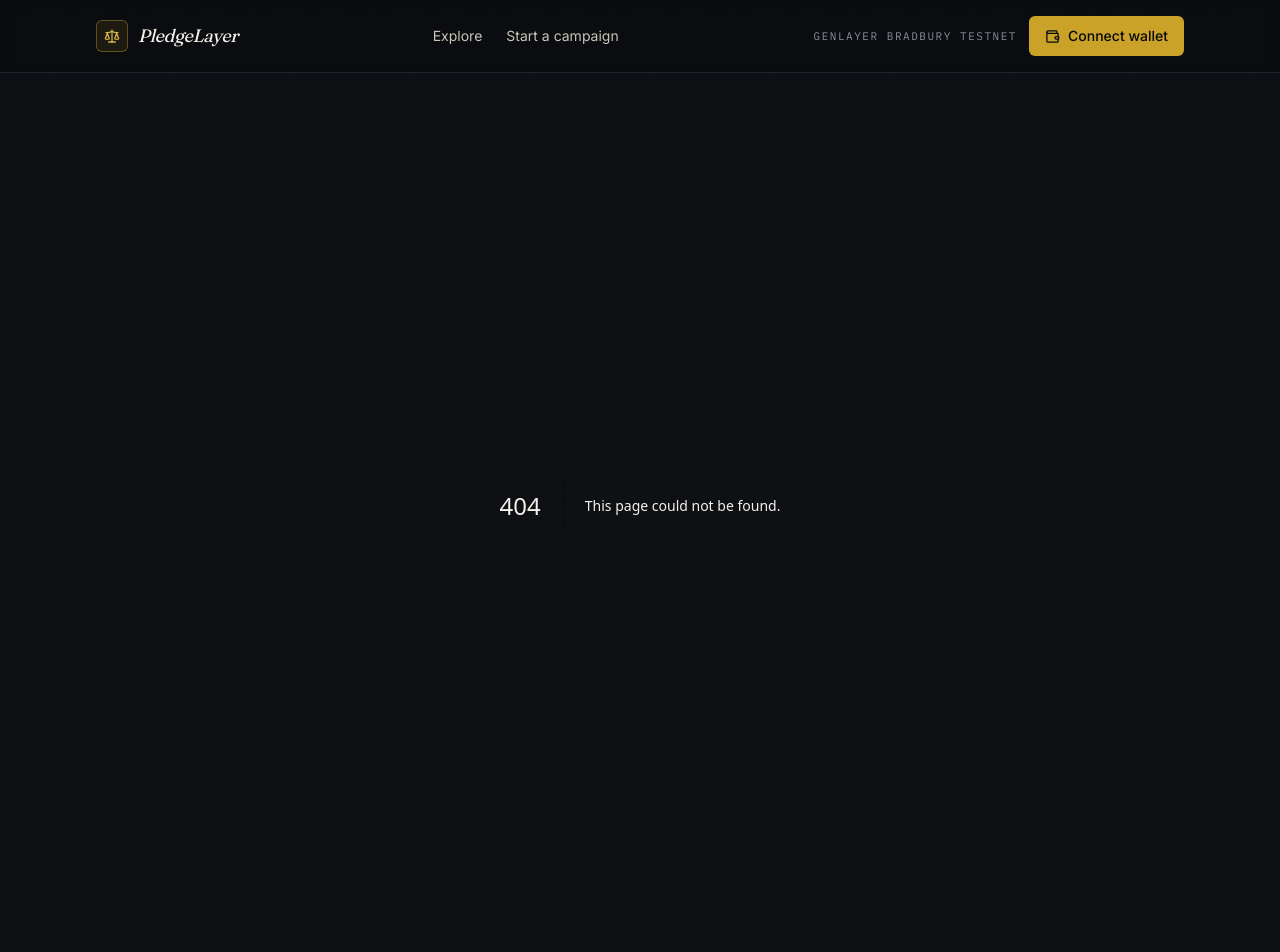
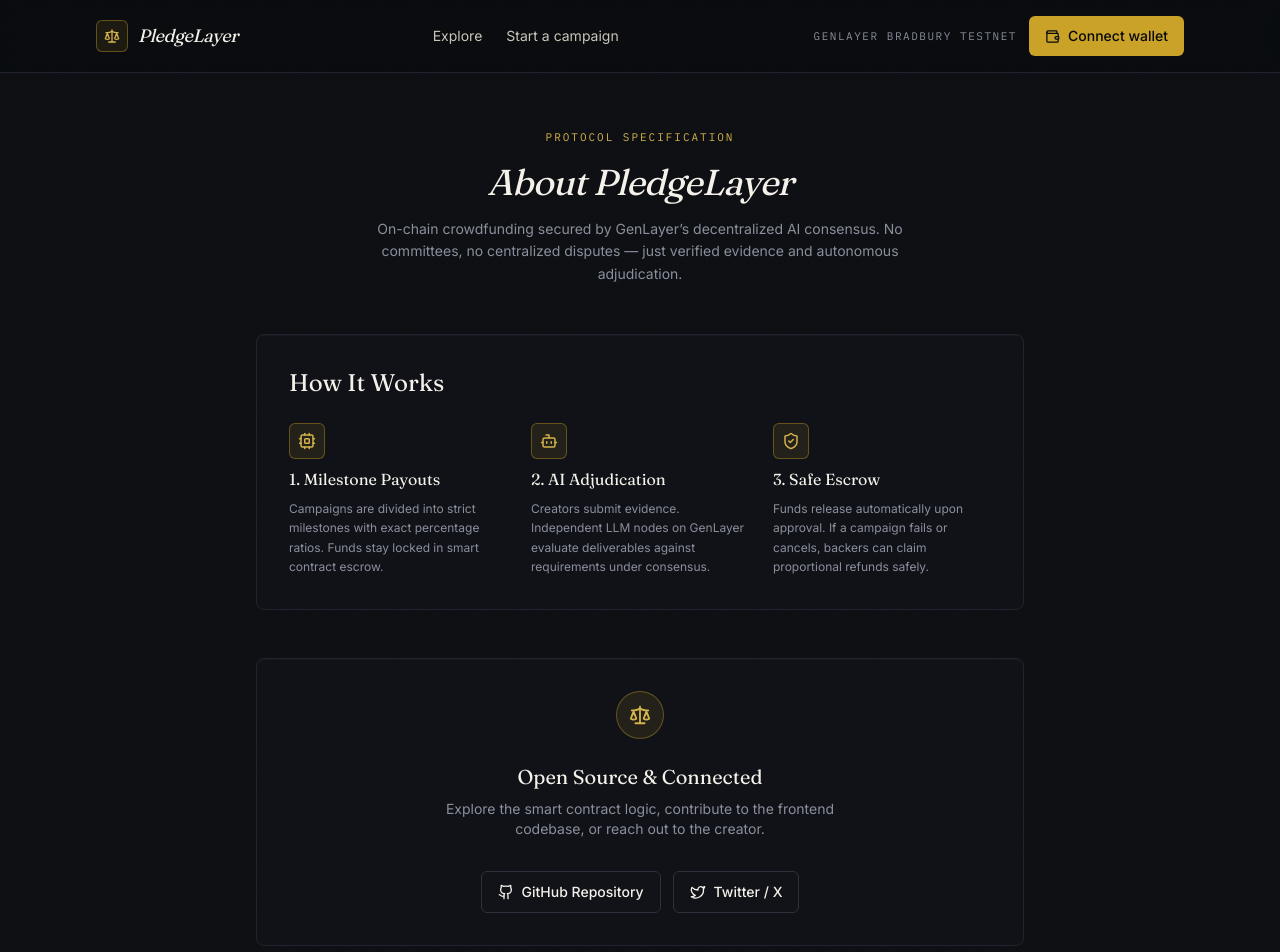
Before and after one commit to reza9133/pledgelayer, a Next.js app: page /about in a window 1280 px wide. Before the commit this address had no page. Shown: the top 952 px of the page. Built offline with nearby package versions, Linux system fonts and the light colour scheme.

Commit message:
Create page.tsx

```diff
--- /dev/null
+++ b/app/about/page.tsx
@@ -0,0 +1,87 @@
+'use client';
+
+import { Github, Twitter, Scale, Bot, ShieldCheck, Cpu } from 'lucide-react';
+
+export default function AboutPage() {
+  return (
+    <div className="mx-auto max-w-3xl space-y-12 py-6">
+      <section className="space-y-4 text-center">
+        <p className="eyebrow text-brass-400">Protocol Specification</p>
+        <h1 className="font-display text-4xl italic tracking-tight text-paper-100">
+          About PledgeLayer
+        </h1>
+        <p className="mx-auto max-w-xl text-sm leading-relaxed text-paper-400">
+          On-chain crowdfunding secured by GenLayer&rsquo;s decentralized AI consensus. No committees,
+          no centralized disputes &mdash; just verified evidence and autonomous adjudication.
+        </p>
+      </section>
+
+      <section className="ledger-card space-y-6 p-6 sm:p-8">
+        <h2 className="font-display text-2xl text-paper-100">How It Works</h2>
+        <div className="grid gap-6 sm:grid-cols-3">
+          <div className="space-y-2">
+            <span className="flex h-9 w-9 items-center justify-center rounded-md border border-brass-500/40 bg-brass-500/10 text-brass-400">
+              <Cpu size={18} />
+            </span>
+            <h3 className="font-display text-base text-paper-100">1. Milestone Payouts</h3>
+            <p className="text-xs text-paper-400 leading-relaxed">
+              Campaigns are divided into strict milestones with exact percentage ratios. Funds stay locked in smart contract escrow.
+            </p>
+          </div>
+          <div className="space-y-2">
+            <span className="flex h-9 w-9 items-center justify-center rounded-md border border-brass-500/40 bg-brass-500/10 text-brass-400">
+              <Bot size={18} />
+            </span>
+            <h3 className="font-display text-base text-paper-100">2. AI Adjudication</h3>
+            <p className="text-xs text-paper-400 leading-relaxed">
+              Creators submit evidence. Independent LLM nodes on GenLayer evaluate deliverables against requirements under consensus.
+            </p>
+          </div>
+          <div className="space-y-2">
+            <span className="flex h-9 w-9 items-center justify-center rounded-md border border-brass-500/40 bg-brass-500/10 text-brass-400">
+              <ShieldCheck size={18} />
+            </span>
+            <h3 className="font-display text-base text-paper-100">3. Safe Escrow</h3>
+            <p className="text-xs text-paper-400 leading-relaxed">
+              Funds release automatically upon approval. If a campaign fails or cancels, backers can claim proportional refunds safely.
+            </p>
+          </div>
+        </div>
+      </section>
+
+      <section className="ledger-card flex flex-col items-center gap-6 p-8 text-center">
+        <span className="flex h-12 w-12 items-center justify-center rounded-full border border-brass-500/40 bg-brass-500/10 text-brass-400">
+          <Scale size={22} />
+        </span>
+        <div className="space-y-2">
+          <h2 className="font-display text-xl text-paper-100">Open Source & Connected</h2>
+          <p className="text-sm text-paper-400 max-w-md mx-auto">
+            Explore the smart contract logic, contribute to the frontend codebase, or reach out to the creator.
+          </p>
+        </div>
+        <div className="flex flex-wrap justify-center gap-3 pt-2">
+          <a
+            href="https://github.com/reza9133/pledgelayer"
+            target="_blank"
+            rel="noopener noreferrer"
+            className="btn-secondary"
+          >
+            <Github size={16} /> GitHub Repository
+          </a>
+          <a
+            href="https://x.com/amirhp771"
+            target="_blank"
+            rel="noopener noreferrer"
+            className="btn-secondary"
+          >
+            <Twitter size={16} /> Twitter / X
+          </a>
+        </div>
+      </section>
+
+      <footer className="text-center font-mono text-xs text-paper-400 pt-4 border-t border-ink-600">
+        Designed & Developed with precision by <span className="text-brass-400">Amir</span>
+      </footer>
+    </div>
+  );
+}
```
